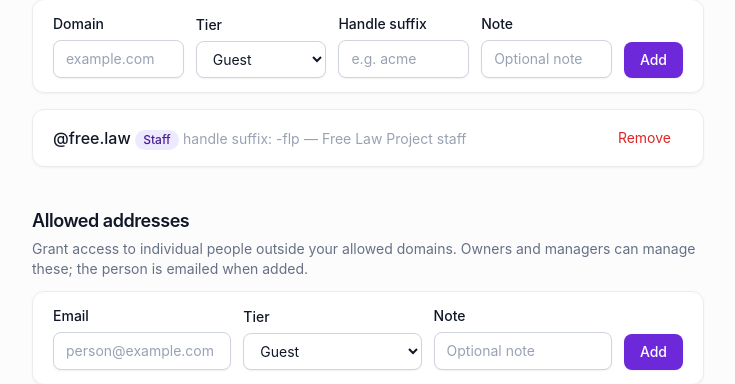
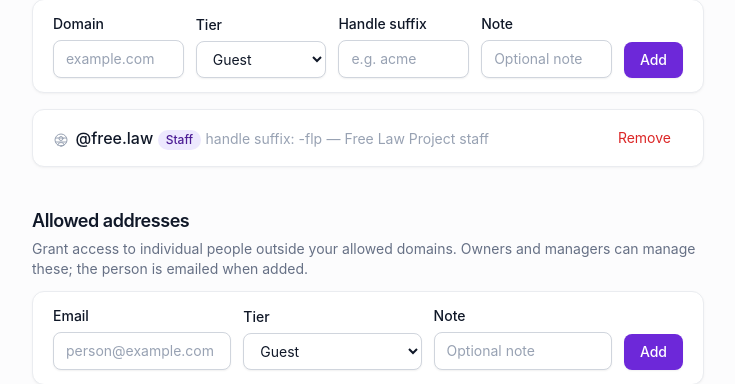
Before and after one commit to freelawproject/wiki, a Django app: page /u/admins/access/ in a window 1280 px wide. Shown: the part 358-742 px from the top of the page, without its empty margins (144-879 px from the left). Run offline with Django 5.2, Linux system fonts and the light colour scheme; a user stored in the database is signed in; data comes from the database, SQL or seed files in the repository; tables that the repository leaves empty hold one stand-in row (values such as "Sample post"); style sheets or scripts are compiled from the project's sources; some libraries are stand-ins or nearby versions.

Commit message:
Show domain favicons on the Access admin page too
The /u/admins/access/ domain list now shows each domain's favicon (or the
fallback glyph when none was fetched) next to the domain name, so admins can
see at a glance which favicons resolved. The page is already staff-gated, so
the staff-only favicon endpoint is reachable for these viewers.

Co-Authored-By: Claude Fable 5 <noreply@anthropic.com>

```diff
--- a/wiki/users/templates/users/access_list.html
+++ b/wiki/users/templates/users/access_list.html
@@ -63,6 +63,15 @@
       {% for d in domains %}
       <div class="card flex items-center justify-between gap-3 py-3 px-5">
         <div class="min-w-0">
+          {% if d.has_favicon %}
+          <img src="{% url 'domain_favicon' domain=d.domain %}" alt="" width="16" height="16" class="inline-block w-4 h-4 rounded-sm align-middle mr-0.5">
+          {% else %}
+          <span class="inline-flex items-center text-gray-400 dark:text-gray-500 align-middle mr-0.5" title="No favicon found" aria-label="No favicon found">
+            <svg class="w-4 h-4" fill="none" stroke="currentColor" viewBox="0 0 24 24" stroke-width="1.5">
+              <path stroke-linecap="round" stroke-linejoin="round" d="M12 21a9 9 0 1 0 0-18 9 9 0 0 0 0 18Zm0 0a8.949 8.949 0 0 0 4.951-1.488A3.987 3.987 0 0 0 13 16h-2a4 4 0 0 0-3.951 3.512M15 9.75a3 3 0 1 1-6 0 3 3 0 0 1 6 0ZM3.6 9h16.8M3.6 15h16.8" />
+            </svg>
+          </span>
+          {% endif %}
           <span class="font-medium">@{{ d.domain }}</span>
           <span class="{% if d.tier == 'staff' %}badge-purple{% else %}badge-gray{% endif %}">{{ d.get_tier_display }}</span>
           <span class="text-sm text-gray-400 dark:text-gray-500">handle suffix: -{{ d.suffix }}</span>
```
